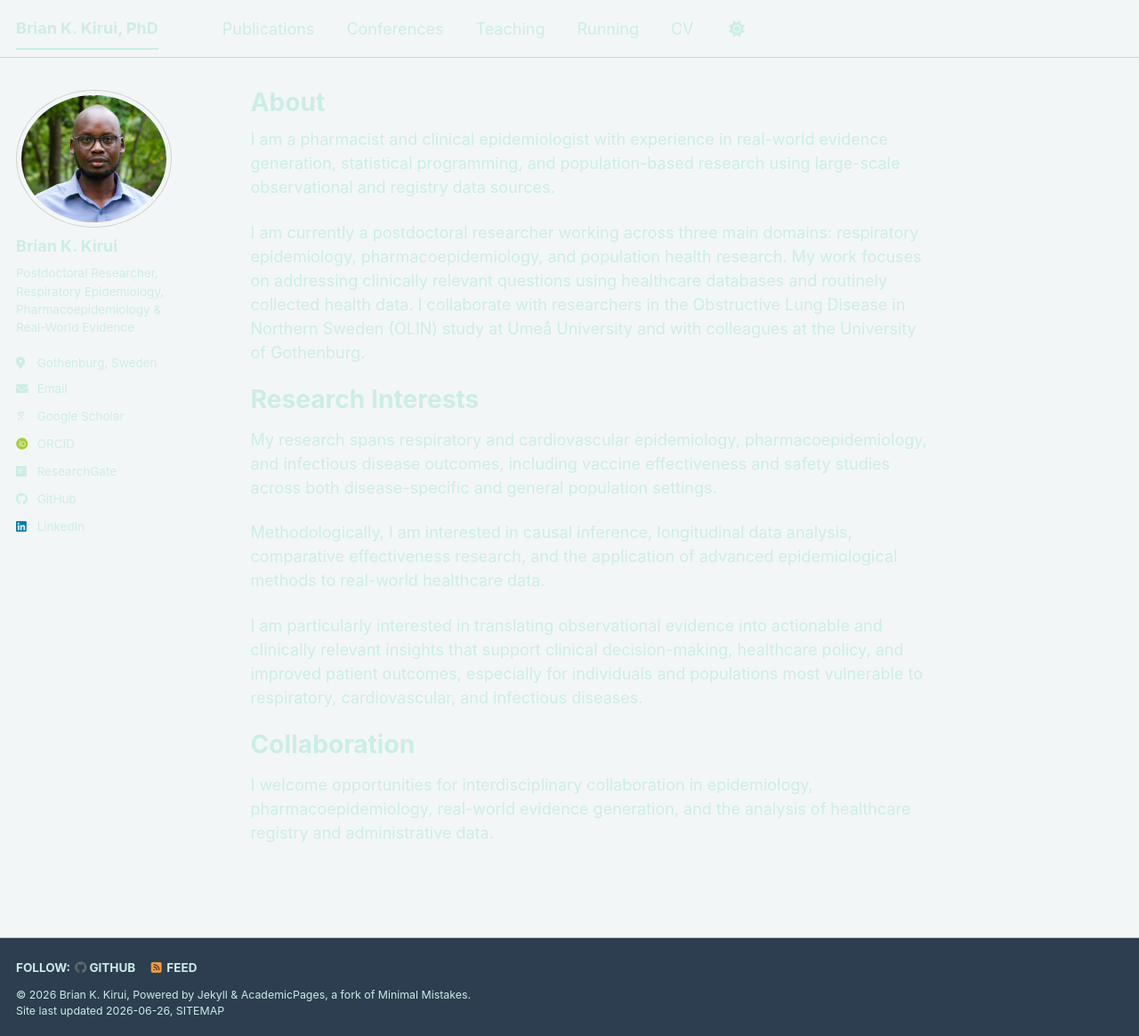
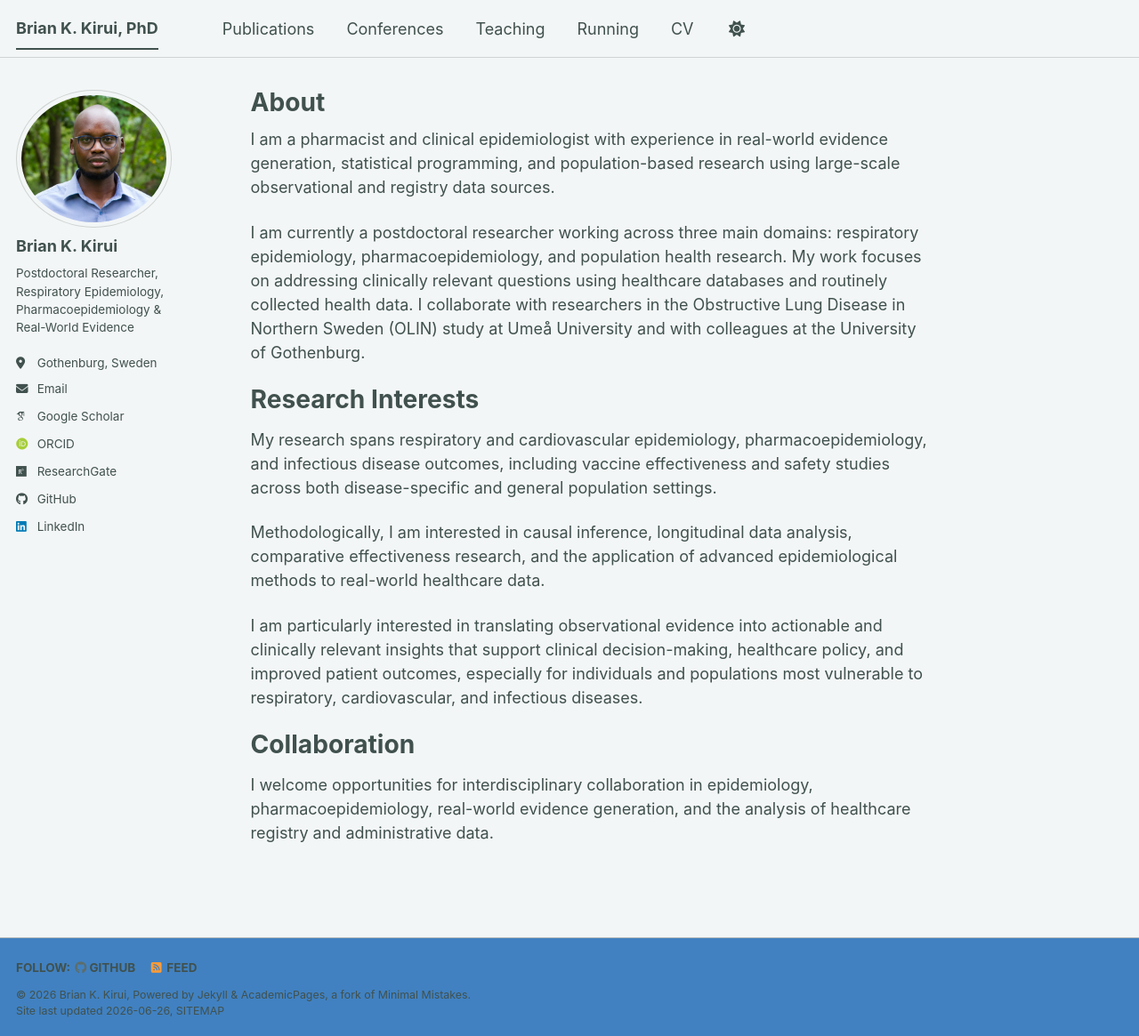
Before and after one commit to BrianKibiwott/briankibiwott.github.io, a Jekyll site: the page built from _pages/about.md, in a window 1280 px wide and 1165 px high. Shown: the whole window at 89% size. Built offline with Jekyll 4.4.1, drawn with Linux system fonts in a browser that asks for light colours; some web fonts are replaced; a script bundle is joined from its source files by our own code; library files that are not in the unit come from our copies.

Commit message:
footer color upd ate

```diff
--- a/_sass/theme/_mint_light.scss
+++ b/_sass/theme/_mint_light.scss
@@ -10,12 +10,12 @@ $lighter-primary-color      : mix(#fff, $primary-color, 90%);
 $background                 : #f3f6f6;
 $background-light           : #ffffff;
 $background-lighter        : #fafbfb;
-$text                      : #ccede7;
+$text                      : #40514e;
 $text-muted                : #5c6d6a;
 $link                      : #11999e;
 $link-dark                 : mix(#000, $link, 25%);
 $link-light                : mix(#fff, $link, 25%);
-$footer                    :#2c3e50;
+$footer                    :#4181c1;
 $border                    : mix(#fff, #40514e, 75%);
 $border-dark               : mix(#fff, #40514e, 60%);
 
```
